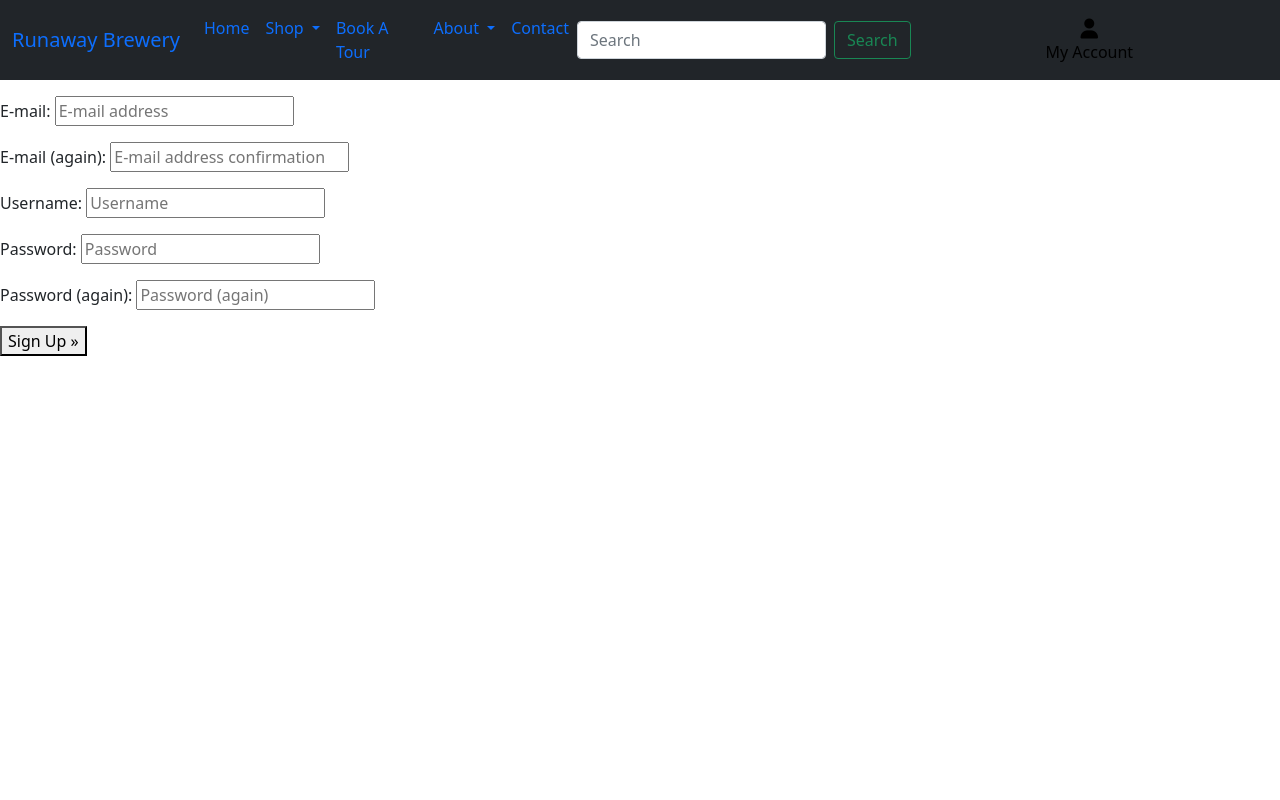
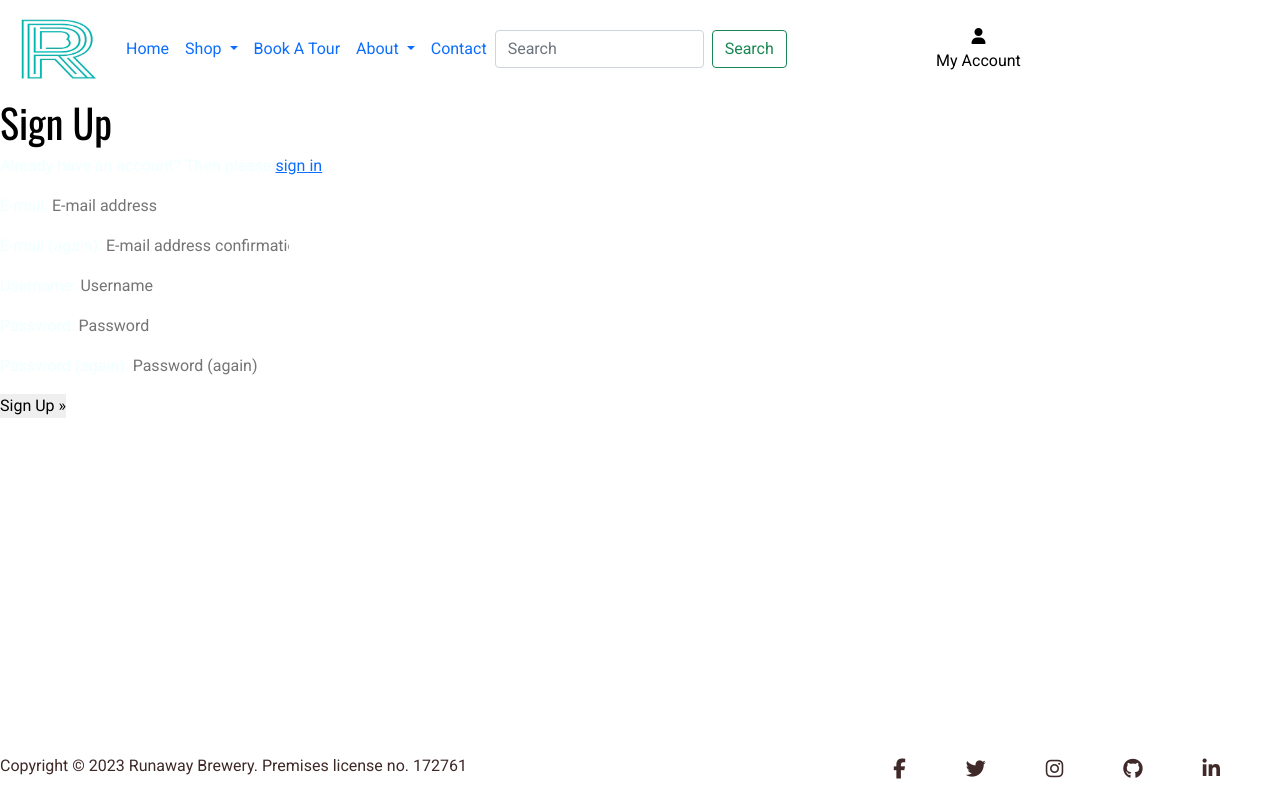
Before and after one commit to Kieran132/Runaway, a Django app: page /accounts/signup/ in a window 1280 px wide. Run offline with Django 3.2, Linux system fonts and the light colour scheme; parts of the project's set-up code (start-up, migrations or seed data) failed here and were passed over; some libraries are stand-ins or nearby versions.

Commit message:
Add header and footer with basic styling

```diff
--- a/home/templates/home/index.html
+++ b/home/templates/home/index.html
@@ -3,5 +3,5 @@
 
 {% block content %}
 
-
+<h1>Hellow</h1>
 {% endblock %}
--- a/runaway/settings.py
+++ b/runaway/settings.py
@@ -148,6 +148,10 @@ USE_TZ = True
 # https://docs.djangoproject.com/en/3.2/howto/static-files/
 
 STATIC_URL = '/static/'
+STATICFILES_DIRS = (os.path.join(BASE_DIR, 'static'),)
+
+MEDIA_URL = '/media/'
+MEDIA_ROOT = os.path.join(BASE_DIR, 'media')
 
 # Default primary key field type
 # https://docs.djangoproject.com/en/3.2/ref/settings/#default-auto-field
--- a/runaway/urls.py
+++ b/runaway/urls.py
@@ -15,9 +15,11 @@ Including another URLconf
 """
 from django.contrib import admin
 from django.urls import path, include
+from django.conf import settings
+from django.conf.urls.static import static
 
 urlpatterns = [
     path('admin/', admin.site.urls),
     path('accounts/', include('allauth.urls')),
     path('', include('home.urls')),
-]
+] + static(settings.MEDIA_URL, document_root=settings.MEDIA_ROOT)
--- /dev/null
+++ b/static/css/base.css
@@ -0,0 +1,50 @@
+@import url('https://fonts.googleapis.com/css2?family=Oswald&family=Roboto&display=swap');
+
+* {
+    margin: 0;
+    padding: 0;
+    border: none;
+}
+
+body {
+    font-family: Roboto, sans-serif;
+    font-weight: 400;
+    padding-bottom: 60px;
+    color: azure;
+}
+
+h1 {
+    font-family: Oswald, sans-serif;
+    color:black;
+}
+
+/* Footer Styling */
+
+.footer-container {
+    margin: 0 auto;
+    justify-content: space-between;
+    align-items: center;
+}
+
+.footer-social {
+    padding-left: 0;
+    list-style: none;
+    display: flex;
+    justify-content: right;
+    letter-spacing: 60px;
+    font-size: 20px;
+}
+
+.footer-social li a {
+    color: #3F2929;
+    ;
+}
+
+
+.home-footer {
+    padding-top: 10px;
+}
+
+.copyright {
+    color: #3F2929;
+}
--- a/templates/base.html
+++ b/templates/base.html
@@ -17,6 +17,7 @@
     {% block corecss %}
     <link href="https://cdn.jsdelivr.net/npm/bootstrap@5.1.3/dist/css/bootstrap.min.css" rel="stylesheet"
         integrity="sha384-1BmE4kWBq78iYhFldvKuhfTAU6auU8tT94WrHftjDbrCEXSU1oBoqyl2QvZ6jIW3" crossorigin="anonymous">
+    <link rel="stylesheet" href="{% static 'css/base.css' %}">
     {% endblock %}
 
     {% block extra_css %}
@@ -36,10 +37,12 @@
 </head>
 
 <body>
-    <header class="fixed-top">
-        <nav class="navbar navbar-expand-lg bg-body-tertiary bg-dark">
+    <header>
+        <nav class="navbar navbar-expand-lg bg-body-tertiary">
             <div class="container-fluid">
-                <a class="navbar-brand" href="#">Runaway Brewery</a>
+                <a class="navbar-brand" href="#">
+                    <img src="media/RunawayBrewery_Logo_RGB_Aqua_R_180x.jpg" alt="Bootstrap" width="90" height="72">
+                </a>
                 <button class="navbar-toggler" type="button" data-toggle="collapse"
                     data-target="#navbarSupportedContent" aria-controls="navbarSupportedContent" aria-expanded="false"
                     aria-label="Toggle navigation">
@@ -82,7 +85,7 @@
                         </li>
                     </ul>
                     <form method="GET" action="" class="d-flex" role="search">
-                        <input class="form-control me-2" type="search" placeholder="Search" aria-label="Search">
+                        <input class="form-control me-2" type="search" name="q" placeholder="Search" aria-label="Search">
                         <button class="btn btn-outline-success" type="submit">Search</button>
                     </form>
                     <div class="col-12 col-lg-4 my-auto py-1 py-lg-0">
@@ -90,7 +93,7 @@
                             <li class="list-inline-item dropdown">
                                 <a class="text-black nav-link" href="#" id="user-options" data-toggle="dropdown" aria-haspopup="true" aria-expanded="false">
                                     <div class="text-center">
-                                        <div><i class="fas fa-user fa-lg"></i></div>
+                                        <div><i class="fas fa-user fa-md"></i></div>
                                         <p class="my-0">My Account</p>
                                     </div>
                                 </a>
@@ -127,7 +130,31 @@
     {% block postloadjs %}
     {% endblock %}
 
-
+    <footer class="fixed-bottom home-footer">
+        <div class="footer-container">
+            <div class="row">
+                <div class="col-md-6 copyright">
+                    <p>Copyright © 2023 Runaway Brewery.
+                        Premises license no. 172761 </p>
+                </div>
+                <div class="col-md-6">
+                    <ul class="list-inline float-md-end footer-social">
+                        <li class="social-icon"><a href="https://www.facebook.com/RunawayBrewery/" target="_blank"><i
+                                    class="fab fa-facebook-f"></i></a>
+                        </li>
+                        <li class="social-icon"><a href="https://twitter.com/RunawayBrewery" target="_blank"><i
+                                    class="fa fa-twitter"></i></a></li>
+                        <li class="social-icon"><a href="https://www.instagram.com/runawaybrewery/" target="_blank"><i
+                                    class="fa fa-instagram"></i></a></li>
+                        <li class="social-icon"><a href="https://github.com/Kieran132" target="_blank"><i
+                                    class="fa fa-github"></i></a></li>
+                        <li class="social-icon"><a href="https://www.linkedin.com/in/kieran-mclean95/"
+                                target="_blank"><i class="fa fa-linkedin"></i></a></li>
+                    </ul>
+                </div>
+            </div>
+        </div>
+    </footer>
 </body>
 
 </html>
```
Also changed, not shown: media/RunawayBrewery_Logo_RGB_Aqua_R_180x.jpg (added).
